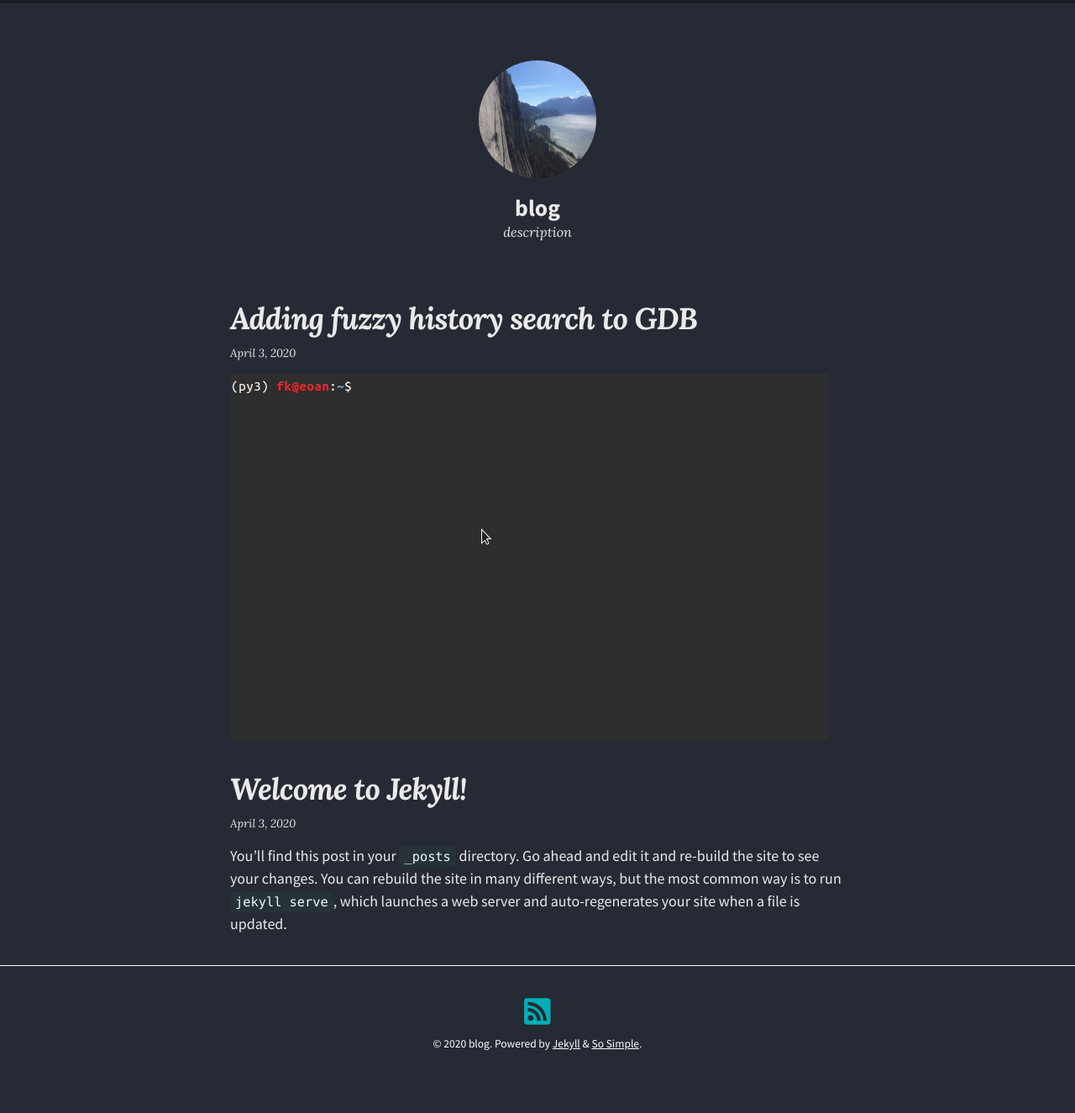
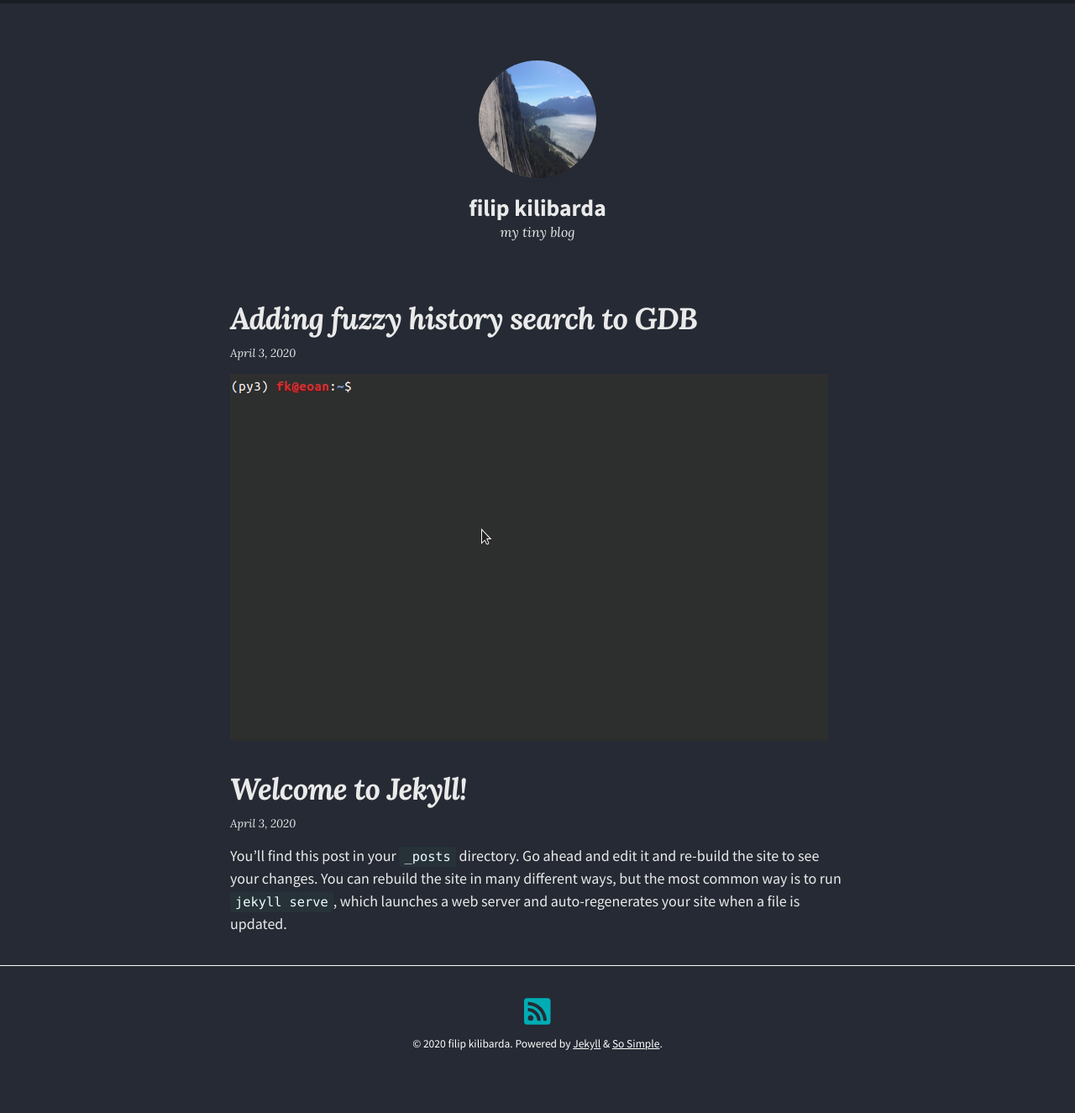
Before and after one commit to samanthaafraser/filipkilibarda.github.io, a Jekyll site: the page built from index.md, in a window 1280 px wide. Shown: the whole page at 84% size. Built offline with Jekyll 4.4.1, drawn with Linux system fonts in a browser that asks for light colours; nearby versions of some CDN libraries.

Commit message:
Updated title and description

```diff
--- a/_config.yml
+++ b/_config.yml
@@ -13,10 +13,9 @@
 # you will see them accessed via {{ site.title }}, {{ site.email }}, and so on.
 # You can create any custom variable you would like, and they will be accessible
 # in the templates via {{ site.myvariable }}.
-title: blog
+title: "filip kilibarda"
+description: "my tiny blog"
 email: none
-description: >- # this means to ignore newlines until "baseurl:"
-  description
 baseurl: "" # the subpath of your site, e.g. /blog
 url: "" # the base hostname & protocol for your site, e.g. http://example.com
 github_username:  filipkilibarda
```
